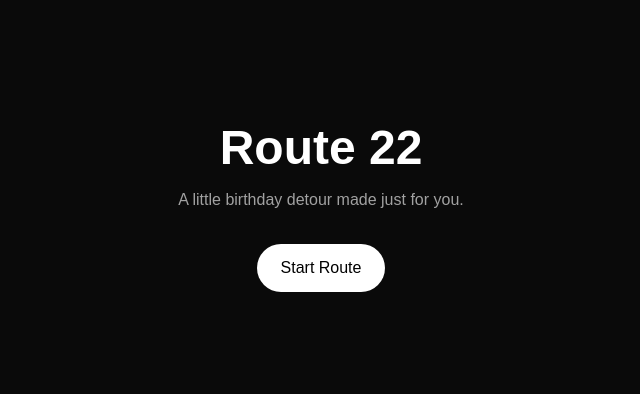
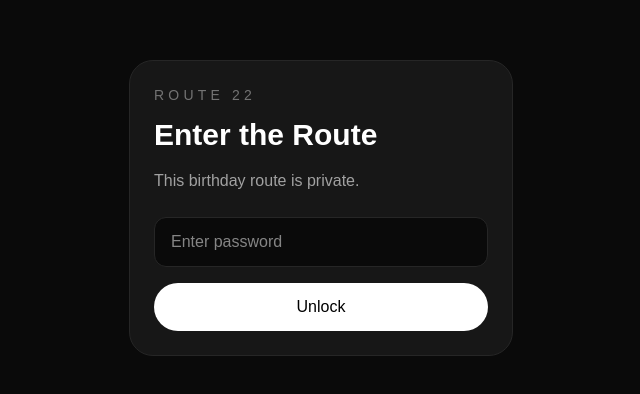
Before and after one commit to agutierrez429/route-22, a Next.js app: page / in a window 1280 px wide. Shown: the part 192-586 px from the top of the page, without its empty margins (319-959 px from the left). Built offline with nearby package versions, Linux system fonts and the light colour scheme.

Commit message:
password, stlying

```diff
--- a/app/layout.tsx
+++ b/app/layout.tsx
@@ -1,6 +1,7 @@
 import type { Metadata } from "next";
 import { Geist, Geist_Mono } from "next/font/google";
 import "./globals.css";
+import SitePasswordGate from "@/components/SitePasswordGate";
 
 const geistSans = Geist({
   variable: "--font-geist-sans",
@@ -13,8 +14,8 @@ const geistMono = Geist_Mono({
 });
 
 export const metadata: Metadata = {
-  title: "Create Next App",
-  description: "Generated by create next app",
+  title: "Route 22",
+  description: "A birthday journey and roadtrip scrapbook",
 };
 
 export default function RootLayout({
@@ -27,7 +28,11 @@ export default function RootLayout({
       lang="en"
       className={`${geistSans.variable} ${geistMono.variable} h-full antialiased`}
     >
-      <body className="min-h-full flex flex-col">{children}</body>
+      <body className="min-h-full flex flex-col">
+        <SitePasswordGate>
+          {children}
+        </SitePasswordGate>
+      </body>
     </html>
   );
 }
--- a/app/page.tsx
+++ b/app/page.tsx
@@ -1,20 +1,33 @@
 import Link from "next/link";
 
-export default function HomePage(){
+export default function HomePage() {
   return (
-    <main className="min-h-screen flex flex-col items-center justify-center bg-neutral-950 text-white px-6">
-        <h1 className = "text-5xl font-bold mb-4">Route 22</h1>
+    <main className="relative flex min-h-screen items-center justify-center overflow-hidden bg-neutral-950 px-6 text-white">
+      <div className="absolute inset-0 opacity-20">
+        <div className="absolute left-1/4 top-1/4 h-64 w-64 rounded-full bg-white blur-3xl" />
+        <div className="absolute right-1/4 bottom-1/4 h-64 w-64 rounded-full bg-white blur-3xl" />
+      </div>
 
-        <p className = "text-neutral-400 text-center max-w-md mb-8">
-          A little birthday detour made just for you.
+      <section className="relative z-10 max-w-2xl text-center">
+        <p className="mb-4 text-sm uppercase tracking-[0.4em] text-neutral-500">
+          Route 22
+        </p>
+
+        <h1 className="mb-6 text-5xl font-bold sm:text-6xl">
+          Happy Birthday, My Love
+        </h1>
+
+        <p className="mb-8 text-lg text-neutral-400">
+          Before today ends, there&apos;s one more adventure waiting for you.
         </p>
 
         <Link
-          href = "/intro"
-          className = "bg-white text-black px-6 py-3 rounded-full font-medium hover:opacity-80 transition"
+          href="/intro"
+          className="rounded-full bg-white px-8 py-4 font-medium text-black transition hover:opacity-80"
         >
-          Start Route
+          Begin Route
         </Link>
+      </section>
     </main>
   );
 }
--- /dev/null
+++ b/components/SitePasswordGate.tsx
@@ -0,0 +1,73 @@
+"use client";
+
+import { useEffect, useState } from "react";
+
+type SitePasswordGateProps = {
+  children: React.ReactNode;
+};
+
+export default function SitePasswordGate({ children }: SitePasswordGateProps) {
+  const [password, setPassword] = useState("");
+  const [isUnlocked, setIsUnlocked] = useState(false);
+  const [error, setError] = useState("");
+
+  useEffect(() => {
+    const saved = window.localStorage.getItem("route22_unlocked");
+
+    if (saved === "true") {
+      setIsUnlocked(true);
+    }
+  }, []);
+
+  if (isUnlocked) {
+    return <>{children}</>;
+  }
+
+  return (
+    <main className="flex min-h-screen items-center justify-center bg-neutral-950 px-6 text-white">
+      <section className="w-full max-w-sm rounded-3xl border border-neutral-800 bg-neutral-900 p-6">
+        <p className="mb-3 text-sm uppercase tracking-[0.3em] text-neutral-500">
+          Route 22
+        </p>
+
+        <h1 className="mb-4 text-3xl font-bold">Enter the Route</h1>
+
+        <p className="mb-6 text-neutral-400">
+          This birthday route is private.
+        </p>
+
+        <form
+          onSubmit={(event) => {
+            event.preventDefault();
+
+            if (password === process.env.NEXT_PUBLIC_SITE_PASSWORD) {
+              window.localStorage.setItem("route22_unlocked", "true");
+              setIsUnlocked(true);
+              setError("");
+            } else {
+              setError("Wrong password. Try again.");
+            }
+          }}
+          className="space-y-4"
+        >
+          <input
+            type="password"
+            value={password}
+            onChange={(e) => setPassword(e.target.value)}
+            placeholder="Enter password"
+            className="w-full rounded-xl border border-neutral-800 bg-neutral-950 px-4 py-3"
+          />
+
+          <button
+            type="submit"
+            className="w-full rounded-full bg-white px-6 py-3 font-medium text-black"
+          >
+            Unlock
+          </button>
+
+          {error && <p className="text-sm text-red-400">{error}</p>}
+        </form>
+      </section>
+    </main>
+  );
+}
```
